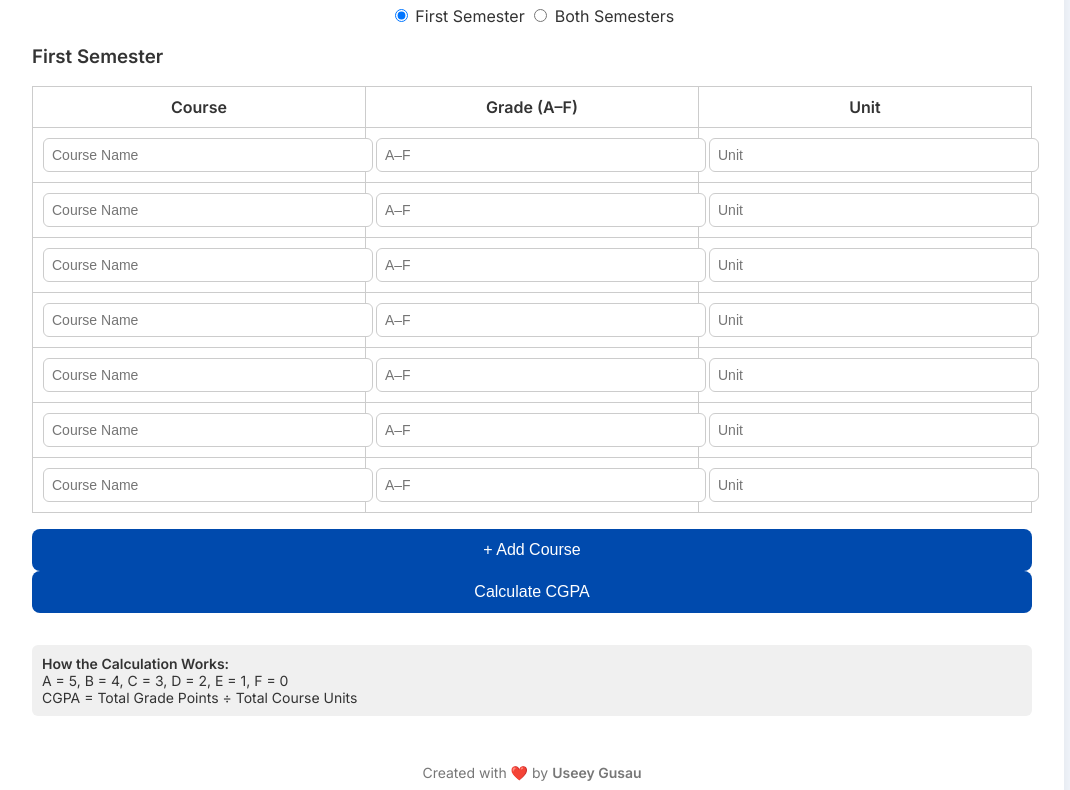
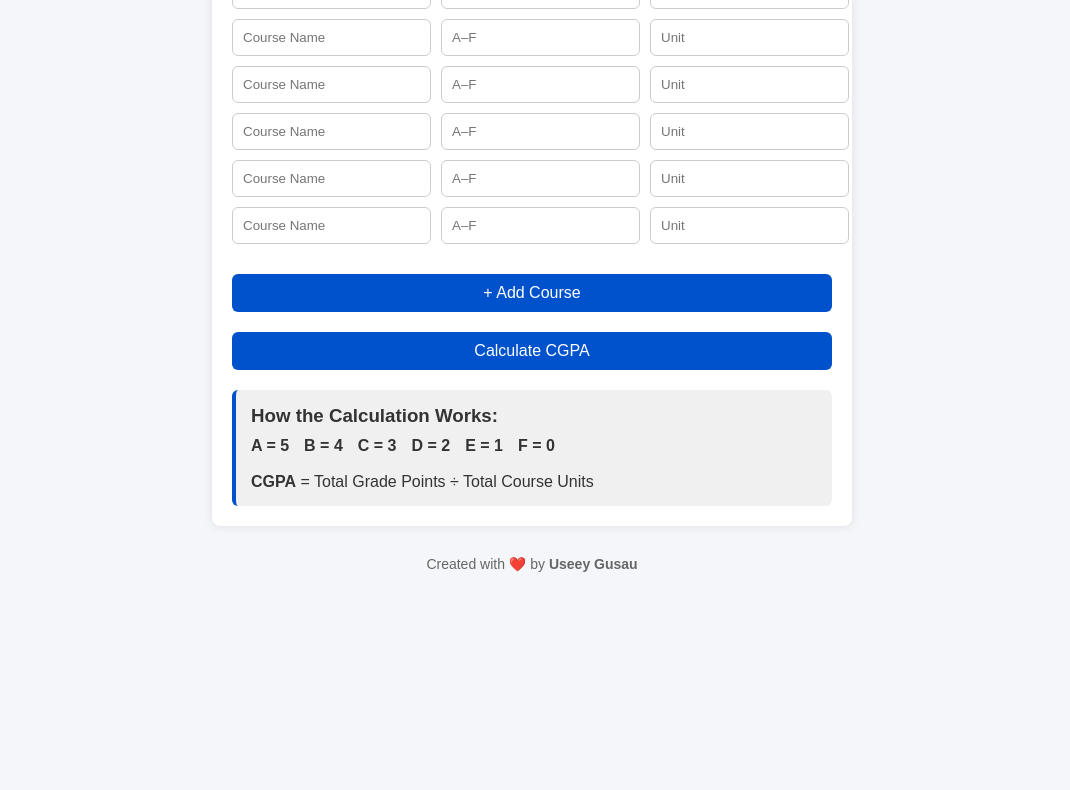
Before and after one commit to iamuseey/fugus.cgpa.live, a plain HTML site: page index.html in a window 1280 px wide. Shown: the part 156-946 px from the top of the page, without its empty margins (108-1178 px from the left). After the commit the page ends 800 px from the top, so only its background shows below. Drawn offline with Linux system fonts and the light colour scheme.

Commit message:
Update index.html

```diff
--- a/index.html
+++ b/index.html
@@ -3,218 +3,160 @@
   <meta charset="UTF-8">
   <meta name="viewport" content="width=device-width, initial-scale=1.0">
   <title>FUGUS CGPA Calculator</title>
-  <link href="https://fonts.googleapis.com/css2?family=Inter:wght@400;600&display=swap" rel="stylesheet">
   <style>
     body {
-      font-family: 'Inter', sans-serif;
-      background: #f5f9ff;
-      margin: 0;
-      padding: 0;
+      font-family: Arial, sans-serif;
+      padding: 20px;
+      background: #f4f6f9;
       color: #333;
-    }.container {
-  max-width: 1000px;
-  margin: 3rem auto;
-  padding: 2rem;
-  background: #fff;
-  box-shadow: 0 0 20px rgba(0,0,0,0.1);
-  border-radius: 10px;
     }
-
     h1 {
       text-align: center;
-  color: #004aad;
+      color: #003366;
     }
-
-table {
-  width: 100%;
-  border-collapse: collapse;
-  margin-bottom: 1rem;
+    .calculator {
+      max-width: 600px;
+      margin: auto;
+      background: #fff;
+      padding: 20px;
+      border-radius: 8px;
+      box-shadow: 0 0 10px rgba(0,0,0,0.1);
     }
-
-th, td {
-  border: 1px solid #ccc;
+    .course-row {
+      display: flex;
+      gap: 10px;
+      margin-bottom: 10px;
+    }
+    input[type="text"], input[type="number"] {
+      flex: 1;
       padding: 10px;
-  text-align: center;
-}
-
-input[type="text"], input[type="number"] {
-  width: 100%;
-  padding: 8px;
       border: 1px solid #ccc;
       border-radius: 6px;
+    }
+    button {
+      padding: 10px;
+      width: 100%;
+      border: none;
+      border-radius: 6px;
+      background: #0052cc;
+      color: white;
+      font-size: 16px;
+      margin-top: 10px;
+      cursor: pointer;
+    }
+    button:hover {
+      background: #003d99;
+    }
+    .dual-buttons {
+      display: flex;
+      flex-direction: column;
+      gap: 10px;
+      margin-top: 20px;
+    }
+    .explanation {
+      margin-top: 20px;
+      background: #f0f0f0;
+      padding: 15px;
+      border-left: 4px solid #0052cc;
+      border-radius: 6px;
+    }
+    .explanation h3 {
+      margin-top: 0;
+      margin-bottom: 10px;
+    }
+    .explanation span {
+      display: inline-block;
+      margin-right: 15px;
+      font-weight: bold;
+      color: #333;
+    }
+    footer {
+      margin-top: 30px;
+      text-align: center;
+      color: #666;
       font-size: 14px;
     }
+  </style>
+</head>
+<body>
+  <h1>FUGUS CGPA Calculator</h1>
+  <div class="calculator" id="calculator">
+    <div class="course-row">
+      <input type="text" placeholder="Course Name">
+      <input type="text" placeholder="A–F">
+      <input type="number" placeholder="Unit">
+    </div>
+    <div class="course-row">
+      <input type="text" placeholder="Course Name">
+      <input type="text" placeholder="A–F">
+      <input type="number" placeholder="Unit">
+    </div>
+    <div class="course-row">
+      <input type="text" placeholder="Course Name">
+      <input type="text" placeholder="A–F">
+      <input type="number" placeholder="Unit">
+    </div>
+    <div class="course-row">
+      <input type="text" placeholder="Course Name">
+      <input type="text" placeholder="A–F">
+      <input type="number" placeholder="Unit">
+    </div>
+    <div class="course-row">
+      <input type="text" placeholder="Course Name">
+      <input type="text" placeholder="A–F">
+      <input type="number" placeholder="Unit">
+    </div>
+    <div class="course-row">
+      <input type="text" placeholder="Course Name">
+      <input type="text" placeholder="A–F">
+      <input type="number" placeholder="Unit">
+    </div>
+    <div class="dual-buttons">
+      <button onclick="addCourse()">+ Add Course</button>
+      <button onclick="calculateCGPA()">Calculate CGPA</button>
+    </div>
+    <div class="explanation">
+      <h3>How the Calculation Works:</h3>
+      <span>A = 5</span><span>B = 4</span><span>C = 3</span><span>D = 2</span><span>E = 1</span><span>F = 0</span><br><br>
+      <strong>CGPA</strong> = Total Grade Points ÷ Total Course Units
+    </div>
+  </div>
+  <footer>
+    Created with ❤️ by <strong>Useey Gusau</strong>
+  </footer>
+  <script>
+    function addCourse() {
+      const row = document.createElement('div');
+      row.className = 'course-row';
+      row.innerHTML = `
+        <input type="text" placeholder="Course Name">
+        <input type="text" placeholder="A–F">
+        <input type="number" placeholder="Unit">
+      `;
+      document.getElementById('calculator').insertBefore(row, document.querySelector('.dual-buttons'));
+    }function calculateCGPA() {
+  const rows = document.querySelectorAll('.course-row');
+  let totalPoints = 0;
+  let totalUnits = 0;
+  const gradeMap = { 'A': 5, 'B': 4, 'C': 3, 'D': 2, 'E': 1, 'F': 0 };
 
-.btn {
-  background: #004aad;
-  color: white;
-  border: none;
-  padding: 12px 20px;
-  font-size: 16px;
-  border-radius: 8px;
-  cursor: pointer;
-  transition: background 0.3s ease;
-  width: 100%;
+  rows.forEach(row => {
+    const gradeInput = row.children[1].value.toUpperCase();
+    const unitInput = parseInt(row.children[2].value);
+    if (gradeMap.hasOwnProperty(gradeInput) && !isNaN(unitInput)) {
+      totalPoints += gradeMap[gradeInput] * unitInput;
+      totalUnits += unitInput;
     }
+  });
 
-.btn:hover {
-  background: #00307a;
-}
-
-#result {
-  margin-top: 1.5rem;
-  font-size: 20px;
-  text-align: center;
-  color: green;
-}
-
-.footer {
-  margin-top: 3rem;
-  text-align: center;
-  font-size: 14px;
-  color: #777;
-}
-
-.semester-toggle {
-  margin: 1rem 0;
-  text-align: center;
-}
-
-.explanation {
-  margin-top: 2rem;
-  font-size: 14px;
-  color: #333;
-  background: #f0f0f0;
-  padding: 10px;
-  border-radius: 6px;
-}
-
-@media (max-width: 768px) {
-  table, th, td {
-    font-size: 12px;
+  if (totalUnits === 0) {
+    alert("Please enter valid grades and units.");
+  } else {
+    const cgpa = (totalPoints / totalUnits).toFixed(2);
+    alert("Your CGPA is: " + cgpa);
   }
 }
 
-  </style>
-</head>
-<body>
-  <div class="container">
-    <h1>FUGUS CGPA Calculator</h1><div class="semester-toggle">
-  <label><input type="radio" name="semester" value="1" checked onchange="toggleSemester()"> First Semester</label>
-  <label><input type="radio" name="semester" value="2" onchange="toggleSemester()"> Both Semesters</label>
-</div>
-
-<form id="cgpaForm">
-  <div id="firstSemester">
-    <h3>First Semester</h3>
-    <table>
-      <thead>
-        <tr><th>Course</th><th>Grade (A–F)</th><th>Unit</th></tr>
-      </thead>
-      <tbody id="firstBody">
-      </tbody>
-    </table>
-    <button type="button" class="btn" onclick="addRow('firstBody', 'grade1[]', 'unit1[]')">+ Add Course</button>
-  </div>
-
-  <div id="secondSemester" style="display: none">
-    <h3>Second Semester</h3>
-    <table>
-      <thead>
-        <tr><th>Course</th><th>Grade (A–F)</th><th>Unit</th></tr>
-      </thead>
-      <tbody id="secondBody">
-      </tbody>
-    </table>
-    <button type="button" class="btn" onclick="addRow('secondBody', 'grade2[]', 'unit2[]')">+ Add Course</button>
-  </div>
-
-  <button type="button" class="btn" onclick="calculateCGPA()">Calculate CGPA</button>
-</form>
-
-<div id="result"></div>
-
-<div class="explanation">
-  <strong>How the Calculation Works:</strong><br>
-  A = 5, B = 4, C = 3, D = 2, E = 1, F = 0<br>
-  CGPA = Total Grade Points ÷ Total Course Units
-</div>
-
-<div class="footer">
-  Created with ❤️ by <strong>Useey Gusau</strong>
-</div>
-
-  </div>  <script>
-    function gradeToPoint(grade) {
-      grade = grade.trim().toUpperCase();
-      if (grade === 'A') return 5;
-      if (grade === 'B') return 4;
-      if (grade === 'C') return 3;
-      if (grade === 'D') return 2;
-      if (grade === 'E') return 1;
-      if (grade === 'F') return 0;
-      return null;
-    }
-
-    function toggleSemester() {
-      const both = document.querySelector('input[name="semester"]:checked').value;
-      document.getElementById('secondSemester').style.display = both === "2" ? 'block' : 'none';
-    }
-
-    function addRow(tbodyId, gradeName, unitName) {
-      const tbody = document.getElementById(tbodyId);
-      const row = document.createElement('tr');
-      row.innerHTML = `
-        <td><input type="text" placeholder="Course Name"></td>
-        <td><input type="text" name="${gradeName}" placeholder="A–F"></td>
-        <td><input type="number" name="${unitName}" placeholder="Unit"></td>
-      `;
-      tbody.appendChild(row);
-    }
-
-    function calculateCGPA() {
-      let totalPoints = 0, totalUnits = 0;
-
-      const sem1Grades = document.getElementsByName('grade1[]');
-      const sem1Units = document.getElementsByName('unit1[]');
-      for (let i = 0; i < sem1Grades.length; i++) {
-        const grade = gradeToPoint(sem1Grades[i].value);
-        const unit = parseFloat(sem1Units[i].value);
-        if (grade !== null && !isNaN(unit)) {
-          totalPoints += grade * unit;
-          totalUnits += unit;
-        }
-      }
-
-      if (document.querySelector('input[name="semester"]:checked').value === "2") {
-        const sem2Grades = document.getElementsByName('grade2[]');
-        const sem2Units = document.getElementsByName('unit2[]');
-        for (let i = 0; i < sem2Grades.length; i++) {
-          const grade = gradeToPoint(sem2Grades[i].value);
-          const unit = parseFloat(sem2Units[i].value);
-          if (grade !== null && !isNaN(unit)) {
-            totalPoints += grade * unit;
-            totalUnits += unit;
-          }
-        }
-      }
-
-      const result = document.getElementById('result');
-      if (totalUnits === 0) {
-        result.innerText = 'Please enter valid grades and units';
-        return;
-      }
-
-      const cgpa = (totalPoints / totalUnits).toFixed(2);
-      result.innerText = `Your CGPA is: ${cgpa}`;
-    }
-
-    // Preload 7 rows for each semester
-    window.onload = () => {
-      for (let i = 0; i < 7; i++) {
-        addRow('firstBody', 'grade1[]', 'unit1[]');
-        addRow('secondBody', 'grade2[]', 'unit2[]');
-      }
-    }
-  </script></body>
+  </script>
+</body>
 </html>
```
Lines whose indentation alone changed are shown as unchanged.
